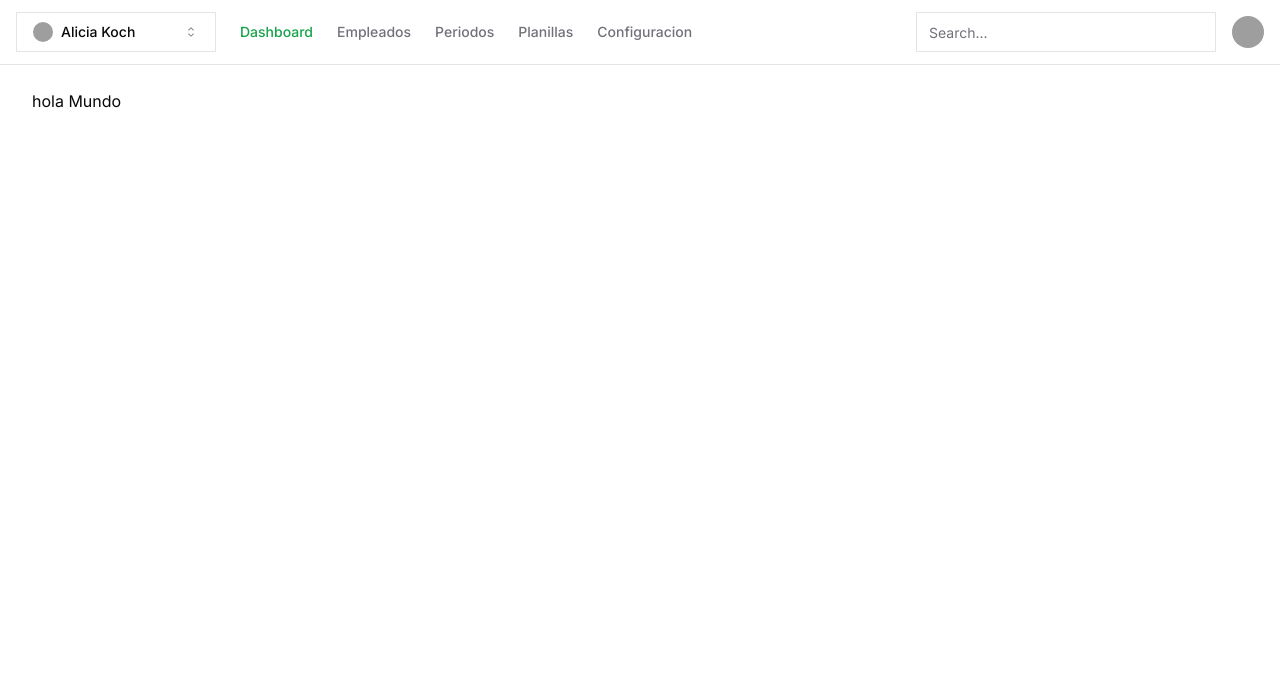
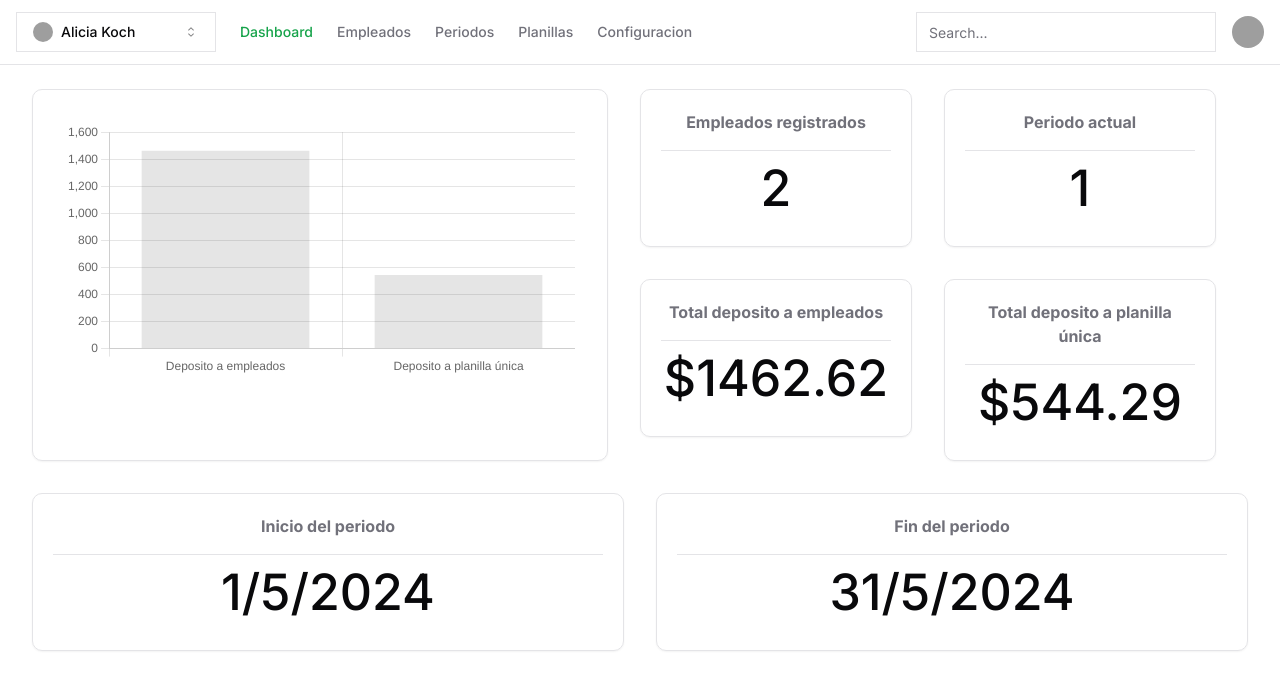
Before and after one commit to segovia99/rh-restaurant, a Next.js app: page /rhu in a window 1280 px wide. Shown: the top 690 px of the page. Built offline with nearby package versions, Linux system fonts and the light colour scheme; grey boxes are pictures that could not be loaded.

Commit message:
dashboard view added

```diff
--- a/package.json
+++ b/package.json
@@ -20,6 +20,7 @@
     "@radix-ui/react-select": "^2.0.0",
     "@radix-ui/react-slot": "^1.0.2",
     "@radix-ui/react-tabs": "^1.0.4",
+    "chart.js": "^4.4.2",
     "class-variance-authority": "^0.7.0",
     "clsx": "^2.1.1",
     "cmdk": "^1.0.0",
@@ -27,6 +28,7 @@
     "next": "14.2.3",
     "next-auth": "^4.24.7",
     "react": "^18",
+    "react-chartjs-2": "^5.2.0",
     "react-dom": "^18",
     "react-hook-form": "^7.51.3",
     "recharts": "^2.12.6",
--- /dev/null
+++ b/src/app/components/card.tsx
@@ -0,0 +1,18 @@
+type propsCard = {
+  title: string,
+  value: string
+}
+
+export default function Card({ title, value }: propsCard) {
+  return (
+    <div className="flex flex-col border shadow-sm rounded-[10px] p-[20px]">
+      <div>
+        <h1 className="font-bold text-muted-foreground text-center mb-4">{ title }</h1>
+      </div>
+      <div className="border-b"></div>
+      <div>
+        <h1 className="text-[50px] font-medium text-center">{ value }</h1>
+      </div>
+    </div>
+  );
+}
--- a/src/app/rhu/page.tsx
+++ b/src/app/rhu/page.tsx
@@ -1,6 +1,50 @@
+"use client";
+import Card from "@/app/components/card";
+import { Chart, CategoryScale, BarElement, LinearScale } from "chart.js";
+import { Bar } from 'react-chartjs-2';
+
+Chart.register(CategoryScale);
+Chart.register(LinearScale);
+Chart.register(BarElement);
 
 export default function rhuPage() {
+  const data = {
+    labels: ["Deposito a empleados", "Deposito a planilla única"],
+    datasets: [{
+      label: "Resumen",
+      data: [1462.62, 544.29]
+    }]
+  }
+
   return (
-   <div>hola Mundo</div>
+    <div className="grid grid-cols-1 gap-8">
+      <div className="grid grid-cols-4 gap-8">
+        <div className="col-span-2 p-8 border shadow-sm rounded-[10px]">
+          <Bar data={ data } />
+        </div>
+        <div className="col-span-2 grid grid-cols-2 gap-8">
+          <div>
+            <Card title="Empleados registrados" value="2"/>
+          </div>
+          <div>
+            <Card title="Periodo actual" value="1" />
+          </div>
+          <div>
+            <Card title="Total deposito a empleados" value="$1462.62" />
+          </div>
+          <div>
+            <Card title="Total deposito a planilla única" value="$544.29" />
+          </div>
+        </div>
+      </div>
+      <div className="col-span-2 grid grid-cols-2 gap-8">
+        <div>
+          <Card title="Inicio del periodo" value="1/5/2024"/>
+        </div>
+        <div>
+          <Card title="Fin del periodo" value="31/5/2024"/>
+        </div>
+      </div>
+    </div>
   );
 }
```
Also changed, not shown: 1 other file (tests, documents, lock files or other folders).
